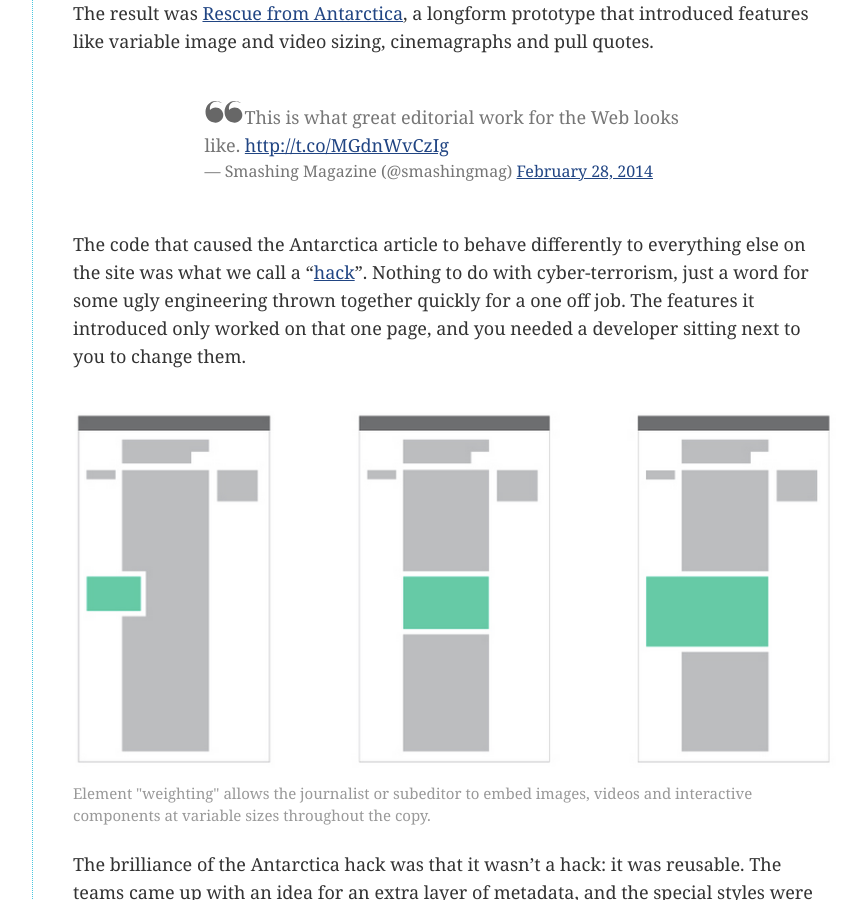
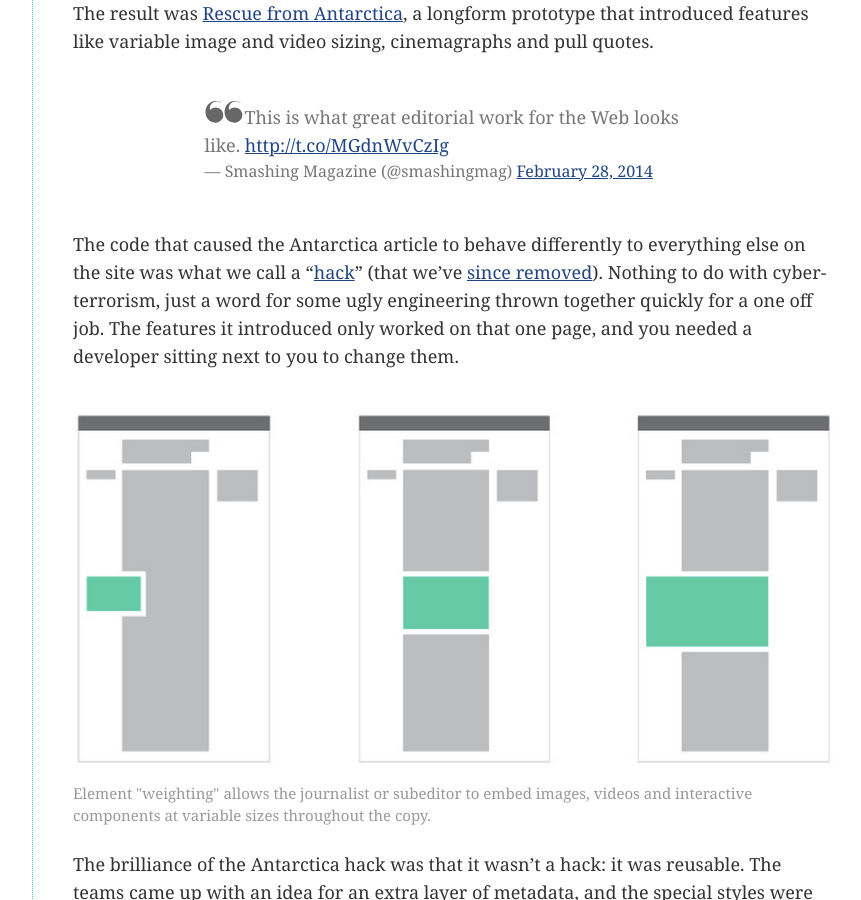
Before and after one commit to guardian/next, a Jekyll site: the page built from jekyll/_posts/2014-06-07-bison.md, in a window 1280 px wide and 900 px high, scrolled down 2207 px. Shown: the whole window, without its empty margins (258-1119 px from the left). Built offline with Jekyll 4.4.1, drawn with Linux system fonts in a browser that asks for light colours; some web fonts are replaced; Markdown is read by kramdown in place of the engine named in the settings; comment, search, counter and statistics services are not loaded.

Commit message:
add link to patricks pull

```diff
--- a/jekyll/_posts/2014-06-07-bison.md
+++ b/jekyll/_posts/2014-06-07-bison.md
@@ -37,7 +37,7 @@ The result was [Rescue from Antarctica](http://www.theguardian.com/science/antar
 
 <!-- Changing the way content is created, stored, distributed and rendered in a large media company with many decoupled systems and numerous teams is not straightforward. Those who work on tools for journalists suffer from a chicken and egg problem: why should they add a feature in their editor when the intervening systems may not store and distribute it? Even if it does make it to the rendering layer, what guarantee do they have that that team will stop what they're doing and implement the new functionality? -->
 
-The code that caused the Antarctica article to behave differently to everything else on the site was what we call a "<a href="http://en.wikipedia.org/wiki/Hack_(computer_science)#In_computer_science">hack</a>". Nothing to do with cyber-terrorism, just a word for some ugly engineering thrown together quickly for a one off job. The features it introduced only worked on that one page, and you needed a developer sitting next to you to change them.
+The code that caused the Antarctica article to behave differently to everything else on the site was what we call a "<a href="http://en.wikipedia.org/wiki/Hack_(computer_science)#In_computer_science">hack</a>" (that we've [since removed](https://github.com/guardian/frontend/commit/5defacf8116412d2ef5ee99472ab3a5113262151)). Nothing to do with cyber-terrorism, just a word for some ugly engineering thrown together quickly for a one off job. The features it introduced only worked on that one page, and you needed a developer sitting next to you to change them.
 
 <img src="/assets/images/bison/layout.png" style="width:100%;margin:40px auto 5px auto;" />
 
```
